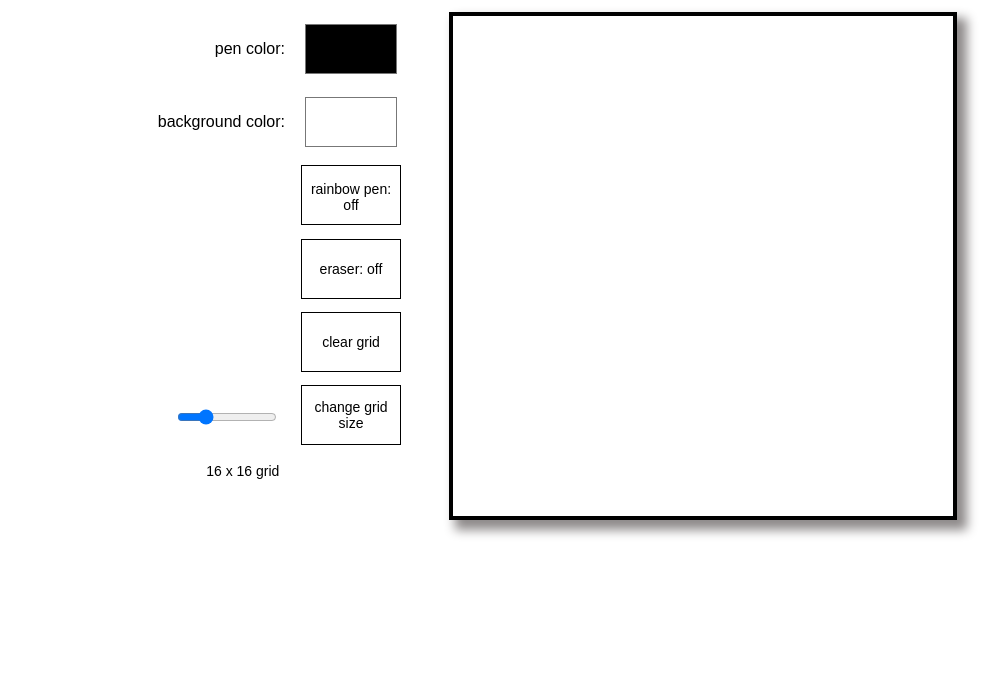
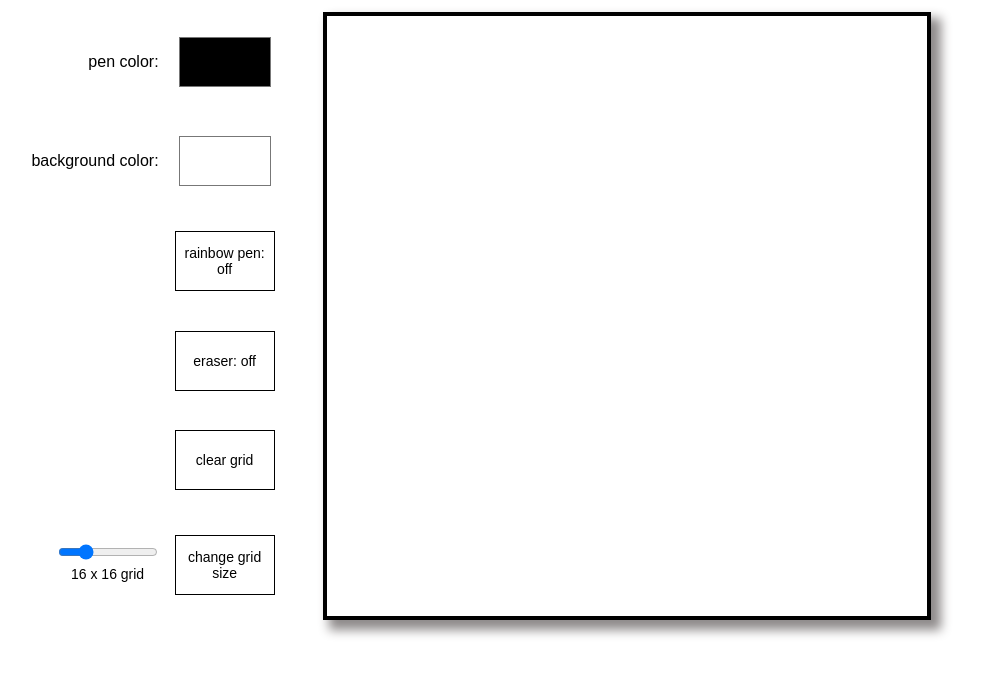
Before and after one commit to jernestmyers/etch-a-sketch, a plain HTML site: page index.html in a window 1280 px wide. Shown: the part 113-788 px from the top of the page, without its empty margins (191-1195 px from the left). Drawn offline with Linux system fonts and the light colour scheme.

Commit message:
worked on alignment and styling. increased sketch pad area from 500px squared to 600px squared.

```diff
--- a/index.html
+++ b/index.html
@@ -33,8 +33,11 @@
                     <button class="user-buttons" id="clearGrid">clear grid</button>
                 </div>
                 <div id="gridSize-container">
-                    <input type="range" id="rowsUserChoice" name="rows" min="5" max="50" value="16">
-                    <button class="user-buttons" id="confirmUserGridSize">change grid size</button>
+                    <div id="grid-slider">
+                        <input type="range" id="rowsUserChoice" name="rows" min="5" max="50" value="16">
+                        <div id="grid-size-label"></div>
+                    </div>
+                    <div id ="change-grid-btn"><button class="user-buttons" id="confirmUserGridSize">change grid size</button></div>
                 </div>
             </div>
             <div class="grid-container">
--- a/javascript.js
+++ b/javascript.js
@@ -37,7 +37,6 @@ function gridTemplate(rows) {
 // attaches a listener to each created grid
 function createGrid(rows) {
     const gridsDimensions = (gridContainerWidth / rows);
-
     for (let i = 0; i < rows*rows; i++) {
         const grids = document.createElement(`div`);
         grids.classList.add('grids');
@@ -95,10 +94,10 @@ confirmClear.addEventListener('click', () => {
 })
 
 // displays the default grid size and updates display as slider changes
-const inputDiv = document.querySelector(`#gridSize-container`);
+const inputDiv = document.querySelector(`#grid-size-label`);
 const numbersOfRowsSelected = document.createElement('p');
 numbersOfRowsSelected.textContent = `16 x 16 grid`;
-numbersOfRowsSelected.setAttribute('id', 'grid-size-label');
+// numbersOfRowsSelected.setAttribute('id', 'grid-size-label');
 inputDiv.appendChild(numbersOfRowsSelected);
 gridSlider.addEventListener('change', () => {
     numbersOfRowsSelected.textContent = `${gridSlider.value} x ${gridSlider.value} grid`;
--- a/style.css
+++ b/style.css
@@ -7,16 +7,18 @@ h1 {
     text-align: center;
 }
 
+p {
+    margin: 0px;
+}
+
 #main-container {
-    /* border: 1px solid black; */
     display: grid;
-    grid-template-columns: 1fr 1fr;
+    grid-template-columns: 40% 60%;
     font-size: 16px;
 }
 
 .user-inputs {
     padding-right: 3em;
-    /* border: 1px solid black; */
     display: grid;
     text-align: right;
     justify-content: right;
@@ -25,14 +27,15 @@ h1 {
 
 .grid-container {
     display: grid;
-    height: 500px;
-    width: 500px;
+    height: 600px;
+    width: 600px;
+    /* height: 500px; */
+    /* width: 500px; */
     border: 4px solid black;
     box-shadow: 8px 8px 10px 2px rgb(143, 139, 139);
 }
 
 .grids {
-    /* background-color: white; */
     padding: 0px;
     margin: 0px;
     border: 0px;
@@ -47,9 +50,8 @@ h1 {
     color: black;
 }
 
-.user-buttons:hover {
-    background-color:rgb(0, 0, 0);
-    color: white;
+.user-buttons:active {
+    border: 1px solid black;
 }
 
 .colorWell {
@@ -71,28 +73,29 @@ input {
 
 #gridSize-container {
     display: grid;
-    grid-template-columns: 1fr 1fr;
-    grid-template-rows: 1fr 1fr;
+    grid-template-columns: auto 100px;
     grid-template-areas:
-        "slider button"
-        "info   button";
+        "slider button";
     justify-items: end;
+    align-items: center;
 }
 
-#confirmUserGridSize {
+#change-grid-btn {
     grid-column: 2 / 3;
-    grid-row: 1 / 3;
-    /* border: 1px solid red; */
 }
 
 #grid-size-label {
+    font-size: 14px;
+    height: 20px;
+}
+
+#grid-slider {
     grid-column: 1 / 2;
-    grid-row: 2 / 3;
-    font-size: 14px;
-    /* border: 1px solid black; */
+    padding: 10px 15px 0px 0px;
+    height: 60px;
+    text-align: center;
 }
 
 #rowsUserChoice {
-    grid-column: 1 / 2;
-    grid-row: 1 / 2;
+    height: 20px;
 }
```
